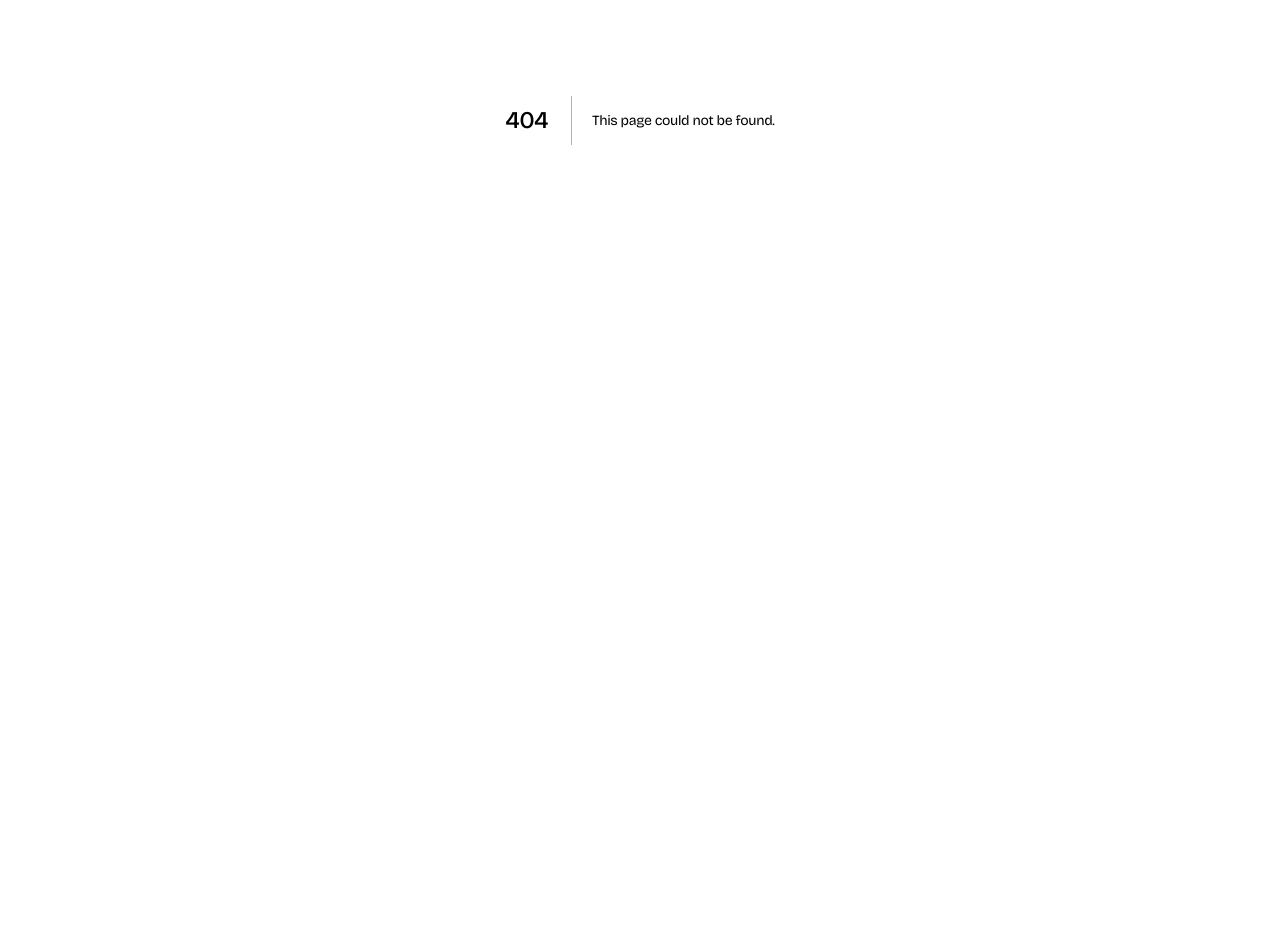
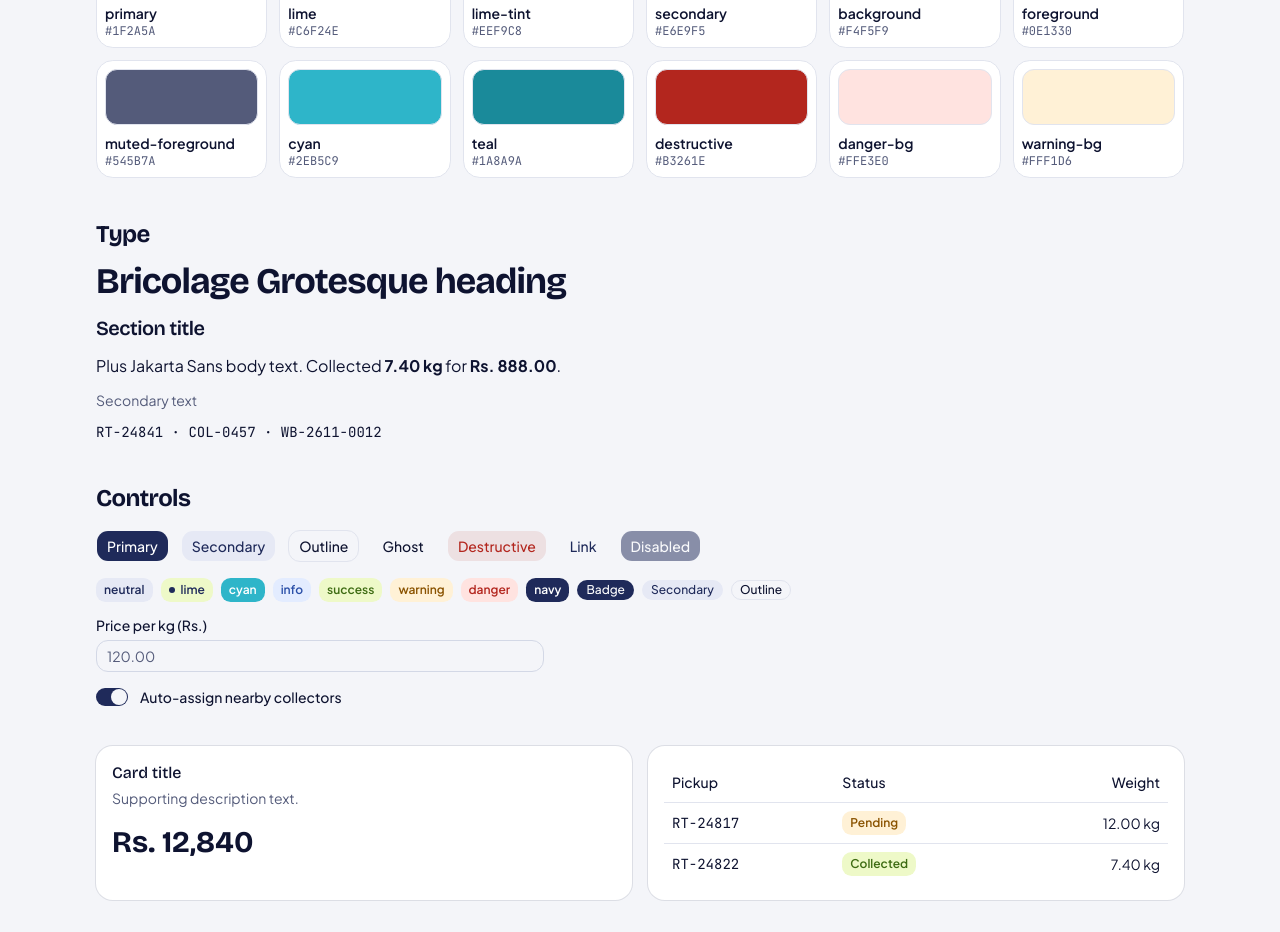
Before and after one commit to Morenta-Ai/pctw-admin, a Next.js app: page /dev/design-system in a window 1280 px wide. Before the commit this address had no page. Shown: the part 280-1212 px from the top of the page. Before the commit the page ends 800 px from the top, so only its background shows below. Built offline with nearby package versions, Linux system fonts and the light colour scheme.

Commit message:
feat(ui): add StatusPill and a dev design-system page

```diff
--- /dev/null
+++ b/src/app/dev/design-system/page.tsx
@@ -0,0 +1,174 @@
+import type { Metadata } from "next";
+import { notFound } from "next/navigation";
+
+import { AppLogo } from "@/components/app/app-logo";
+import { StatusPill, type PillTone } from "@/components/app/status-pill";
+import { Badge } from "@/components/ui/badge";
+import { Button } from "@/components/ui/button";
+import {
+  Card,
+  CardContent,
+  CardDescription,
+  CardHeader,
+  CardTitle,
+} from "@/components/ui/card";
+import { Input } from "@/components/ui/input";
+import { Label } from "@/components/ui/label";
+import { Switch } from "@/components/ui/switch";
+import {
+  Table,
+  TableBody,
+  TableCell,
+  TableHead,
+  TableHeader,
+  TableRow,
+} from "@/components/ui/table";
+import { formatMoney, formatWeight } from "@/core/format/format";
+
+export const metadata: Metadata = { title: "Design system" };
+
+const swatches = [
+  ["primary", "bg-primary", "#1F2A5A"],
+  ["lime", "bg-lime", "#C6F24E"],
+  ["lime-tint", "bg-lime-tint", "#EEF9C8"],
+  ["secondary", "bg-secondary", "#E6E9F5"],
+  ["background", "bg-background", "#F4F5F9"],
+  ["foreground", "bg-foreground", "#0E1330"],
+  ["muted-foreground", "bg-muted-foreground", "#545B7A"],
+  ["cyan", "bg-cyan", "#2EB5C9"],
+  ["teal", "bg-teal", "#1A8A9A"],
+  ["destructive", "bg-destructive", "#B3261E"],
+  ["danger-bg", "bg-danger-bg", "#FFE3E0"],
+  ["warning-bg", "bg-warning-bg", "#FFF1D6"],
+] as const;
+
+const tones: PillTone[] = [
+  "neutral",
+  "lime",
+  "cyan",
+  "info",
+  "success",
+  "warning",
+  "danger",
+  "navy",
+];
+
+/** Dev-only reference for the brand tokens and shared components. */
+export default function DesignSystemPage() {
+  if (process.env.APP_ENV === "prod") notFound();
+
+  return (
+    <main className="mx-auto flex w-full max-w-6xl flex-col gap-10 p-8">
+      <header className="flex items-center justify-between rounded-2xl bg-primary p-6">
+        <AppLogo label="Design system" />
+        <span className="text-sm text-sidebar-muted-foreground">
+          Dev only · not shown in prod
+        </span>
+      </header>
+
+      <section className="flex flex-col gap-4">
+        <h2 className="text-2xl font-bold">Colours</h2>
+        <div className="grid grid-cols-2 gap-3 sm:grid-cols-4 lg:grid-cols-6">
+          {swatches.map(([name, className, hex]) => (
+            <div key={name} className="rounded-xl border bg-card p-2">
+              <div className={`${className} h-14 rounded-lg border`} />
+              <p className="mt-2 text-sm font-semibold">{name}</p>
+              <p className="font-mono text-xs text-muted-foreground">{hex}</p>
+            </div>
+          ))}
+        </div>
+      </section>
+
+      <section className="flex flex-col gap-3">
+        <h2 className="text-2xl font-bold">Type</h2>
+        <h1 className="text-4xl font-bold">Bricolage Grotesque heading</h1>
+        <h3 className="text-xl font-semibold">Section title</h3>
+        <p>
+          Plus Jakarta Sans body text. Collected{" "}
+          <strong>{formatWeight(7.4)}</strong> for{" "}
+          <strong>{formatMoney(88_800)}</strong>.
+        </p>
+        <p className="text-sm text-muted-foreground">Secondary text</p>
+        <p className="font-mono text-sm">RT-24841 · COL-0457 · WB-2611-0012</p>
+      </section>
+
+      <section className="flex flex-col gap-4">
+        <h2 className="text-2xl font-bold">Controls</h2>
+        <div className="flex flex-wrap items-center gap-3">
+          <Button>Primary</Button>
+          <Button variant="secondary">Secondary</Button>
+          <Button variant="outline">Outline</Button>
+          <Button variant="ghost">Ghost</Button>
+          <Button variant="destructive">Destructive</Button>
+          <Button variant="link">Link</Button>
+          <Button disabled>Disabled</Button>
+        </div>
+        <div className="flex flex-wrap items-center gap-2">
+          {tones.map((tone) => (
+            <StatusPill key={tone} tone={tone} dot={tone === "lime"}>
+              {tone}
+            </StatusPill>
+          ))}
+          <Badge>Badge</Badge>
+          <Badge variant="secondary">Secondary</Badge>
+          <Badge variant="outline">Outline</Badge>
+        </div>
+        <div className="grid max-w-md gap-2">
+          <Label htmlFor="ds-price">Price per kg (Rs.)</Label>
+          <Input id="ds-price" placeholder="120.00" />
+        </div>
+        <div className="flex items-center gap-3">
+          <Switch id="ds-switch" defaultChecked />
+          <Label htmlFor="ds-switch">Auto-assign nearby collectors</Label>
+        </div>
+      </section>
+
+      <section className="grid gap-4 md:grid-cols-2">
+        <Card>
+          <CardHeader>
+            <CardTitle>Card title</CardTitle>
+            <CardDescription>Supporting description text.</CardDescription>
+          </CardHeader>
+          <CardContent>
+            <p className="font-heading text-3xl font-bold">
+              {formatMoney(1_284_000, { decimals: false })}
+            </p>
+          </CardContent>
+        </Card>
+        <Card>
+          <CardContent>
+            <Table>
+              <TableHeader>
+                <TableRow>
+                  <TableHead>Pickup</TableHead>
+                  <TableHead>Status</TableHead>
+                  <TableHead className="text-right">Weight</TableHead>
+                </TableRow>
+              </TableHeader>
+              <TableBody>
+                <TableRow>
+                  <TableCell className="font-mono">RT-24817</TableCell>
+                  <TableCell>
+                    <StatusPill tone="warning">Pending</StatusPill>
+                  </TableCell>
+                  <TableCell className="text-right">
+                    {formatWeight(12)}
+                  </TableCell>
+                </TableRow>
+                <TableRow>
+                  <TableCell className="font-mono">RT-24822</TableCell>
+                  <TableCell>
+                    <StatusPill tone="success">Collected</StatusPill>
+                  </TableCell>
+                  <TableCell className="text-right">
+                    {formatWeight(7.4)}
+                  </TableCell>
+                </TableRow>
+              </TableBody>
+            </Table>
+          </CardContent>
+        </Card>
+      </section>
+    </main>
+  );
+}
--- /dev/null
+++ b/src/components/app/status-pill.tsx
@@ -0,0 +1,44 @@
+import { cva, type VariantProps } from "class-variance-authority";
+
+import { cn } from "@/lib/utils";
+
+const pillVariants = cva(
+  "inline-flex h-6 items-center gap-1.5 rounded-md px-2 text-xs font-semibold whitespace-nowrap",
+  {
+    variants: {
+      tone: {
+        neutral: "bg-secondary text-secondary-foreground",
+        lime: "bg-lime-tint text-primary",
+        cyan: "bg-cyan text-cyan-foreground",
+        info: "bg-info-bg text-info",
+        success: "bg-success-bg text-success",
+        warning: "bg-warning-bg text-warning",
+        danger: "bg-danger-bg text-destructive",
+        navy: "bg-primary text-primary-foreground",
+      },
+    },
+    defaultVariants: { tone: "neutral" },
+  },
+);
+
+export type PillTone = NonNullable<VariantProps<typeof pillVariants>["tone"]>;
+
+/** Read-only status label, such as "Pending" or "At hub". The apps' AppStatusPill. */
+export function StatusPill({
+  tone,
+  dot = false,
+  className,
+  children,
+}: VariantProps<typeof pillVariants> & {
+  /** Adds a leading dot, for live states such as "Online". */
+  dot?: boolean;
+  className?: string;
+  children: React.ReactNode;
+}) {
+  return (
+    <span className={cn(pillVariants({ tone }), className)}>
+      {dot && <span aria-hidden className="size-1.5 rounded-full bg-current" />}
+      {children}
+    </span>
+  );
+}
```
